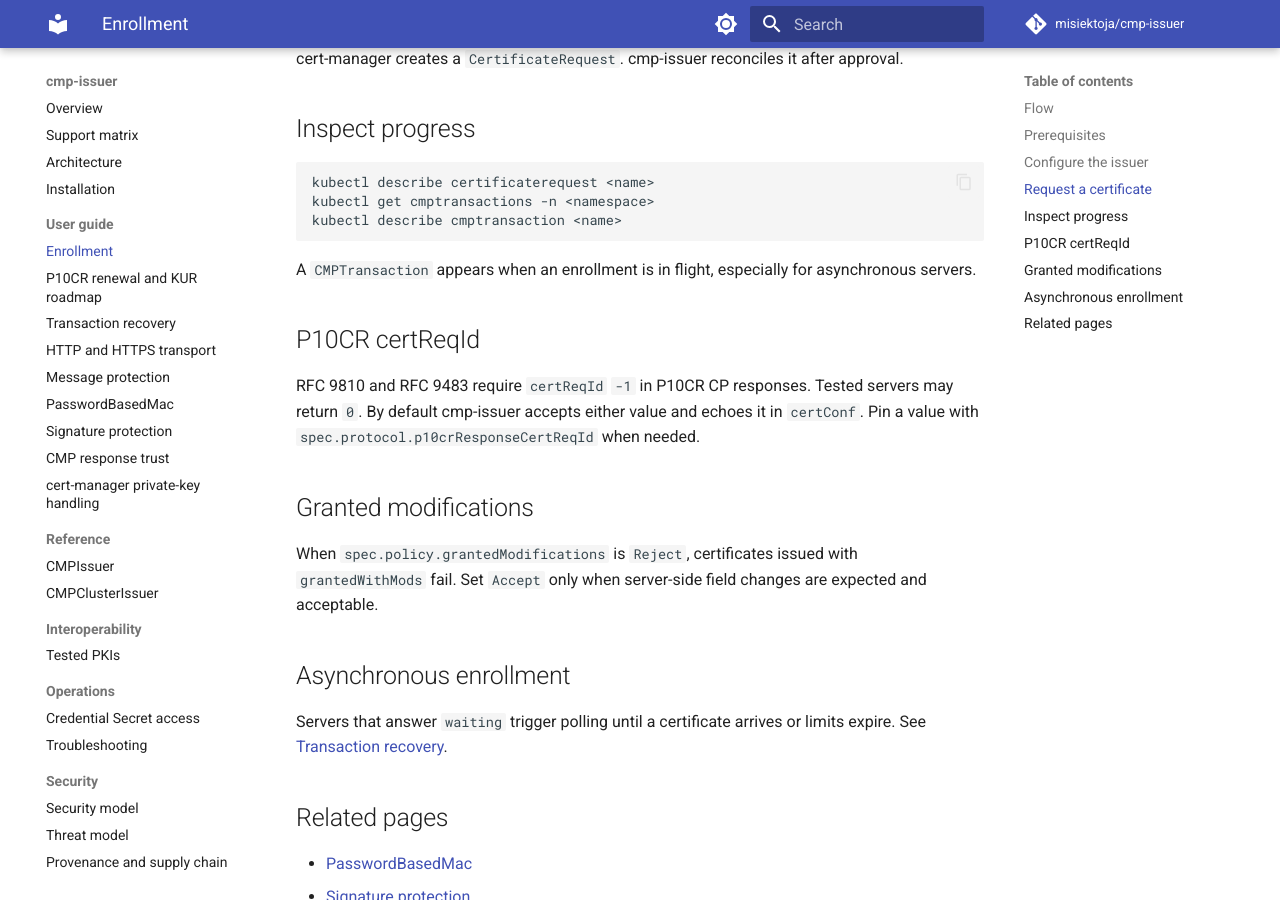
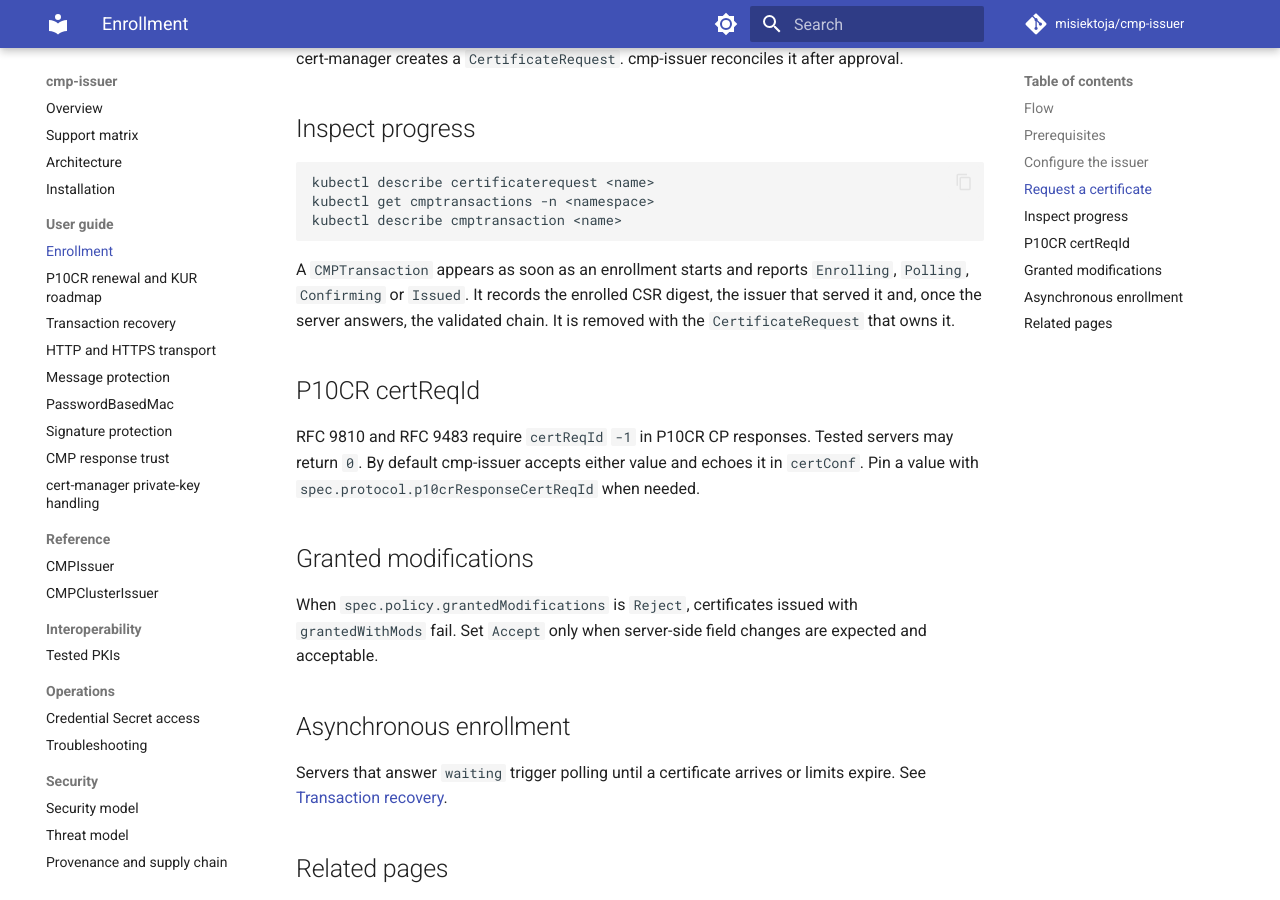
Before and after one commit to misiektoja/cmp-issuer, an MkDocs documentation site: the page built from docs/guide/enrollment.md, in a window 1280 px wide and 900 px high, scrolled down 1323 px. Built offline with MkDocs 1.6.1 and Material for MkDocs 9.7.7, drawn with Linux system fonts in a browser that asks for light colours; comment, search, counter and statistics services are not loaded.

Commit message:
docs(guide): list the transaction phases in the enrollment guide

````diff
--- a/docs/guide/enrollment.md
+++ b/docs/guide/enrollment.md
@@ -59,7 +59,7 @@ kubectl get cmptransactions -n <namespace>
 kubectl describe cmptransaction <name>
 ```
 
-A `CMPTransaction` appears when an enrollment is in flight, especially for asynchronous servers.
+A `CMPTransaction` appears as soon as an enrollment starts and reports `Enrolling`, `Polling`, `Confirming` or `Issued`. It records the enrolled CSR digest, the issuer that served it and, once the server answers, the validated chain. It is removed with the `CertificateRequest` that owns it.
 
 ## P10CR certReqId
 
````
